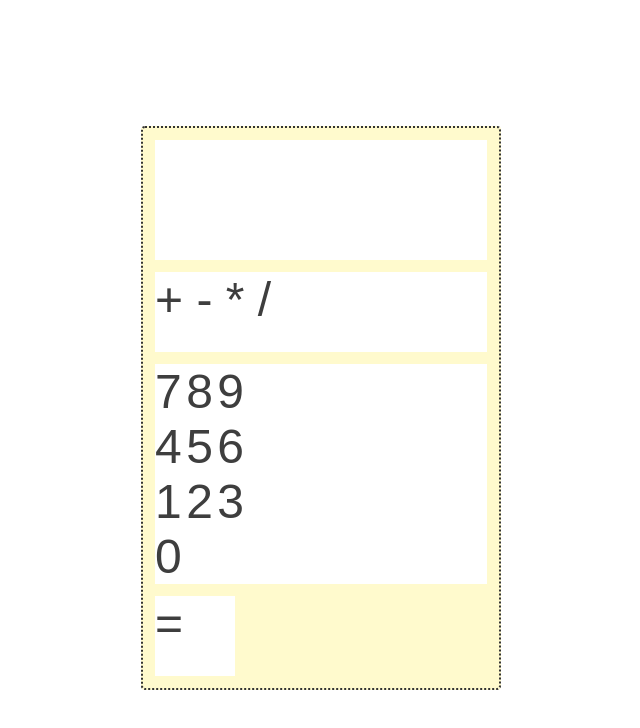
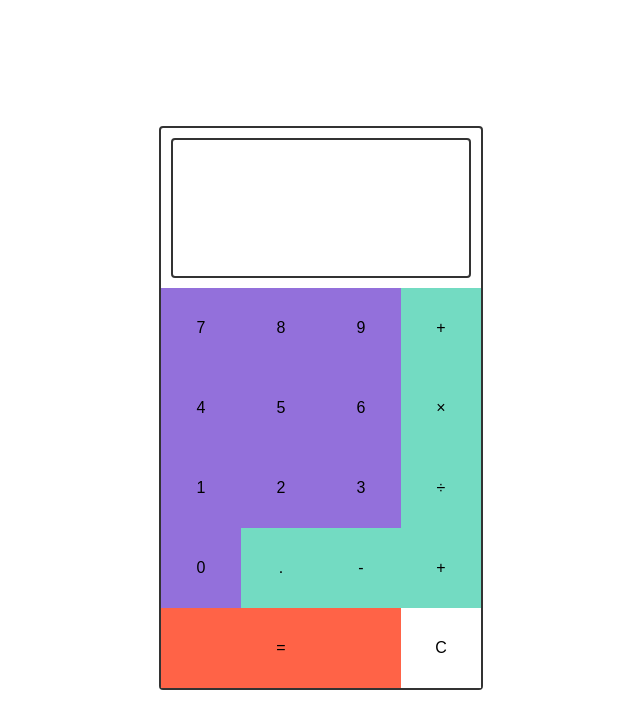
Before and after one commit to ol1001/fcc_calculator, a plain HTML site: page calculator.html in a window 1280 px wide. Shown: the whole page, without its empty margins (319-959 px from the left). Drawn offline with nearby package versions, Linux system fonts and the light colour scheme.

Commit message:
updated view: added grid, changed css rules

```diff
--- a/calculator.html
+++ b/calculator.html
@@ -10,27 +10,35 @@
 <body>
 <div class="calculator">
     <div class="outputField"></div>
-    <div class="operationsField">
-        <span>+</span>
-        <span>-</span>
-        <span>*</span>
-        <span>/</span>
+    <div class="row">
+        <span class="numberKey">7</span>
+        <span class="numberKey">8</span>
+        <span class="numberKey">9</span>
+        <span class="operationKey">+</span>
     </div>
-    <div class="numbersField">
-        <span>7</span>
-        <span>8</span>
-        <span>9</span><br/>
-        <span>4</span>
-        <span>5</span>
-        <span>6</span><br/>
-        <span>1</span>
-        <span>2</span>
-        <span>3</span><br/>
-        <span>0</span>
+    <div class="row">
+        <span class="numberKey">4</span>
+        <span class="numberKey">5</span>
+        <span class="numberKey">6</span>
+        <span class="operationKey">&times;</span>
     </div>
-    <div class="result">
-        <span>=</span>
+    <div class="row">
+        <span class="numberKey">1</span>
+        <span class="numberKey">2</span>
+        <span class="numberKey">3</span>
+        <span class="operationKey">&divide;</span>
     </div>
+    <div class="row">
+        <span class="numberKey">0</span>
+        <span class="operationKey">.</span>
+        <span class="operationKey">-</span>
+        <span class="operationKey">+</span>
+    </div>
+    <div class="row">
+        <span class="resultKey">=</span>
+        <span class="resetKey">C</span>
+    </div>
+
 </div>
 </body>
 </html>
--- a/css/style.css
+++ b/css/style.css
@@ -1,46 +1,50 @@
 body {
     font-family: 'Average Sans', sans-serif;
-    color: #3e3e3e;
 }
+
 .calculator {
-    width: 356px;
+    width: 320px;
     height: 560px;
-    border: 2px dotted #333;
+    margin: 10% auto;
+    border: 2px solid #333;
     border-radius: 4px;
-    margin: 10% auto;
-    background-color: lemonchiffon;
 }
+
 .outputField {
-    width: 332px;
-    height: 120px;
-    background-color: #fff;
-    margin: 12px;
-    font-size: 2em;
-    color: tomato;
+    height: 136px;
+    width: 296px;
+    margin: 10px;
+    border: 2px solid #333;
+    border-radius: 4px;
 }
-.operationsField {
-    width: 332px;
+
+.row {
+    width: 320px;
+}
+
+.row span {
+    display: inline-block;
+    cursor: pointer;
+    width: 80px;
     height: 80px;
-    font-size: 3em;
-    cursor: pointer;
-    margin: 12px;
+    line-height: 80px;
+    text-align: center;
+    float: left;
+}
+
+.numberKey {
+    background-color: mediumpurple;
+}
+
+.operationKey {
+    background-color: #73dbc2;
+}
+
+.resetKey {
     background-color: #fff;
 }
-.numbersField {
-    margin: 12px;
-    background-color: #fff;
+
+span.resultKey {
+    background-color: tomato;
+    width: 240px;
 }
-.numbersField span{
-    cursor: pointer;
-    font-size: 3em;
-    width: 80px;
-    height: 80px;
-}
-.result {
-    margin: 12px;
-    background-color: #fff;
-    cursor: pointer;
-    font-size: 3em;
-    width: 80px;
-    height: 80px;
-}
--- a/js/src/calc.js
+++ b/js/src/calc.js
@@ -29,4 +29,9 @@ function Calculator() {
     this.process = function () {
         return eval(this.expression);
     };
+
+    this.setUser = function (user) {
+        this.user = user;
+    };
+
 }
```
Also changed, not shown: js/spec/calcSpec.js (+1 -0 lines).
